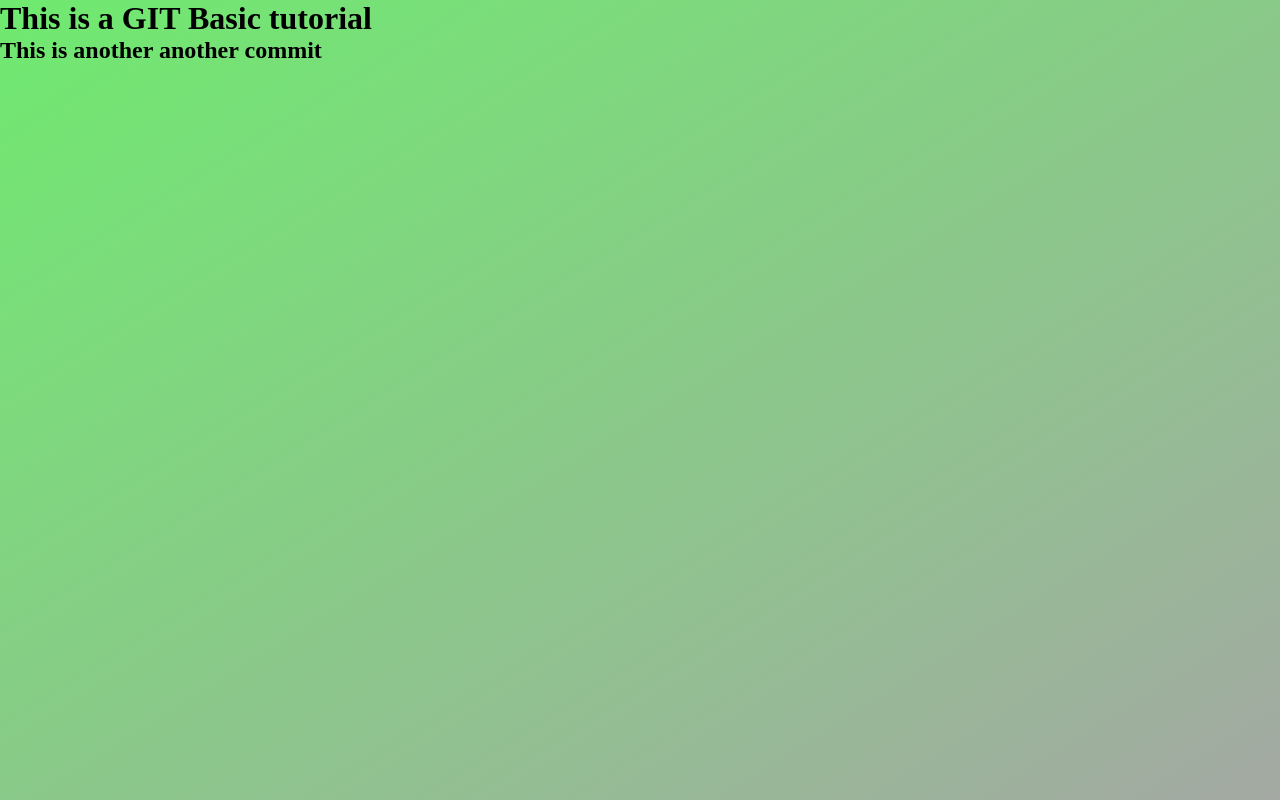
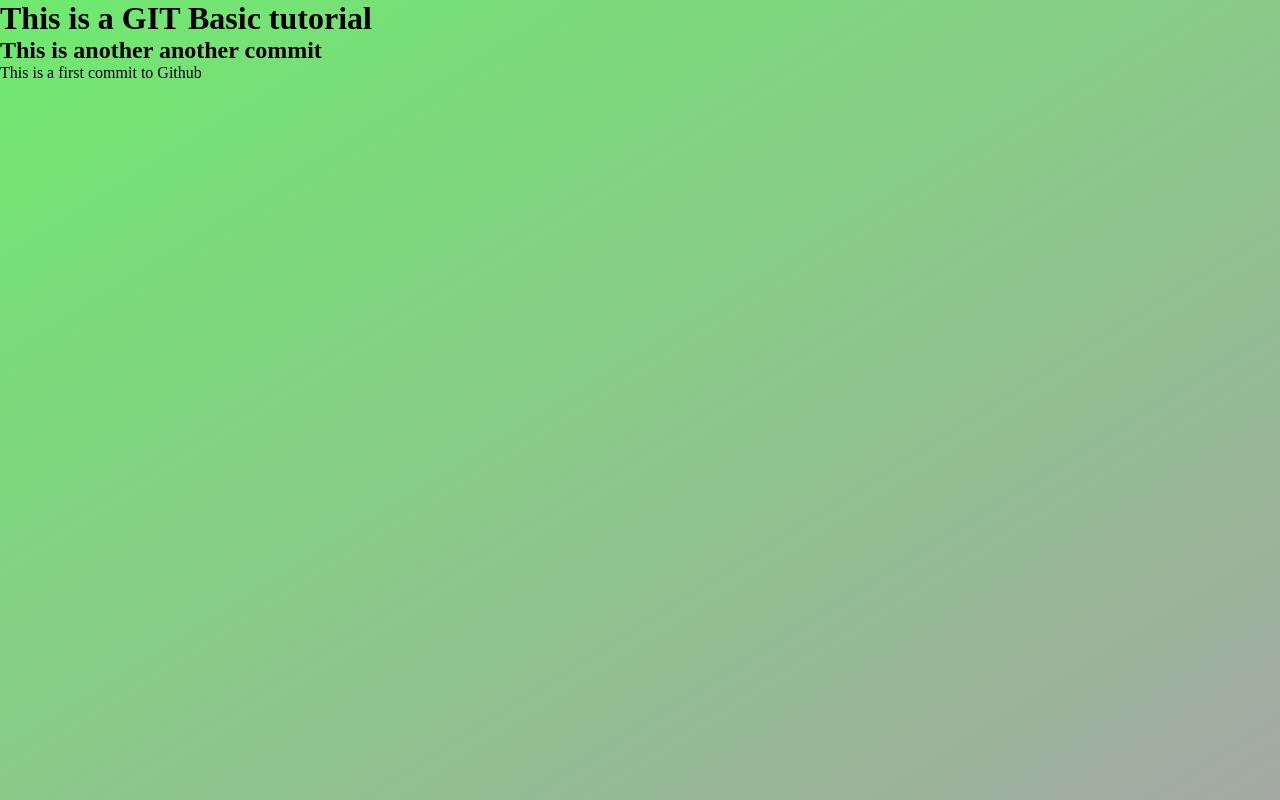
Before and after one commit to Leonar-ranoel/github-basics, a plain HTML site: page index.html in a window 1280 px wide. Drawn offline with Linux system fonts and the light colour scheme.

Commit message:
First commit to Github

```diff
--- a/index.html
+++ b/index.html
@@ -12,6 +12,8 @@
     <h1>This is a GIT Basic tutorial</h1>
     <h2>This is another another commit</h2>
 
+    <p>This is a first commit to Github</p>
+
 
 
 </body>
```
